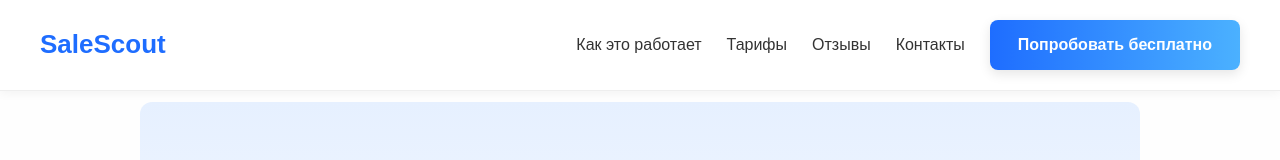
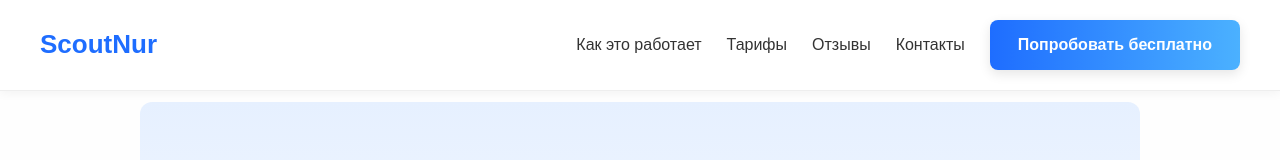
Before and after one commit to Nurchik-dr/salescout, a React (Vite) app: page / in a window 1280 px wide. Shown: the top 160 px of the page. Built offline with nearby package versions, Linux system fonts and the light colour scheme.

Commit message:
Добавлен стили

```diff
--- a/package.json
+++ b/package.json
@@ -20,10 +20,13 @@
     "@types/react": "^19.2.5",
     "@types/react-dom": "^19.2.3",
     "@vitejs/plugin-react": "^5.1.1",
+    "autoprefixer": "^10.4.23",
     "eslint": "^9.39.1",
     "eslint-plugin-react-hooks": "^7.0.1",
     "eslint-plugin-react-refresh": "^0.4.24",
     "globals": "^16.5.0",
+    "postcss": "^8.5.6",
+    "tailwindcss": "^4.1.18",
     "typescript": "~5.9.3",
     "typescript-eslint": "^8.46.4",
     "vite": "^7.2.4"
--- a/src/components/Header/Header.tsx
+++ b/src/components/Header/Header.tsx
@@ -3,7 +3,7 @@ import React from "react";
 const Header: React.FC = () => {
   return (
     <header>
-      <div className="logo">SaleScout</div>
+      <div className="logo">ScoutNur</div>
       <nav>
         <a href="#how">Как это работает</a>
         <a href="#tariffs">Тарифы</a>
```
Also changed, not shown: 1 other file (tests, documents, lock files or other folders).
